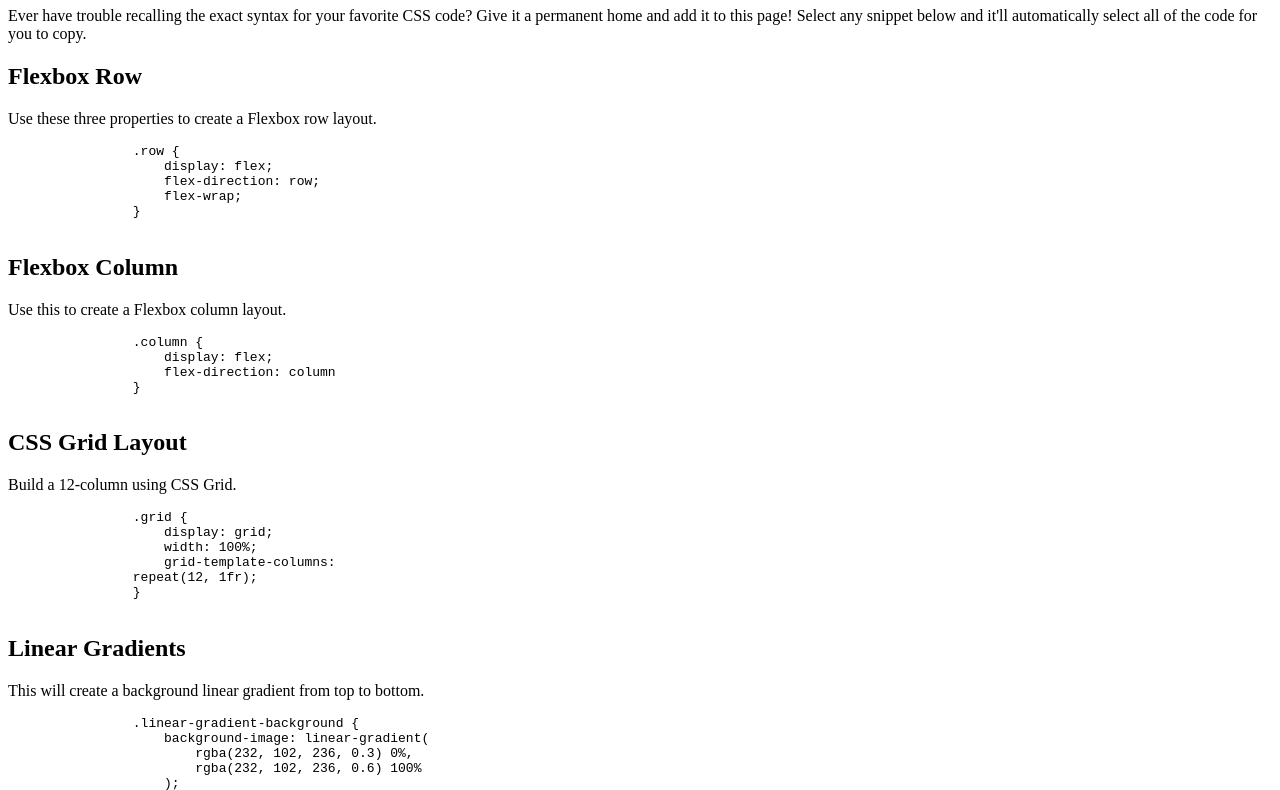
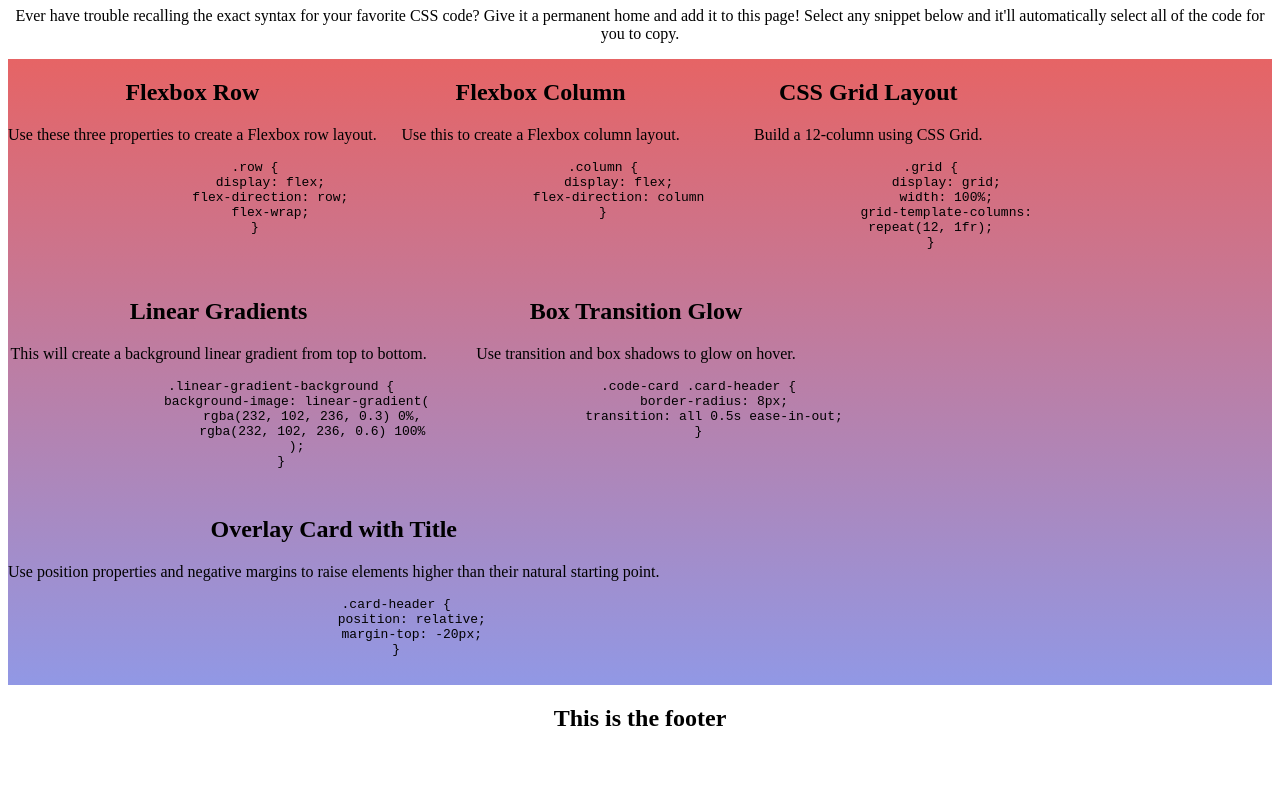
Before and after one commit to TroyMena/css-cheat-sheet, a plain HTML site: page index.html in a window 1280 px wide. Shown: the part 73-863 px from the top of the page. After the commit the page ends 825 px from the top, so only its background shows below. Drawn offline with Linux system fonts and the light colour scheme.

Commit message:
made style changes to the css

```diff
--- a/assets/css/style.css
+++ b/assets/css/style.css
@@ -1,27 +1,36 @@
 /* css file */
 
 header {
+    text-align: center;
+
 
 }
 
 body {
+    text-align: center;
 
 }
 
 .subtitle {
+    text-align: center;
 
 }
 
 .boxes {
+    display: flex;
+    flex-direction: row;
+    flex-wrap: wrap;
+    background: linear-gradient(#e66465, #9198e5);
 
 }
 
 .boxes h2 {
+    text-align: center;
 
 }
 
 .boxes p {
-
+    text-align: center;
 }
 
 .boxes pre {
@@ -30,5 +39,5 @@ body {
 
 
 footer {
-
+    text-align: center;
 }
```
